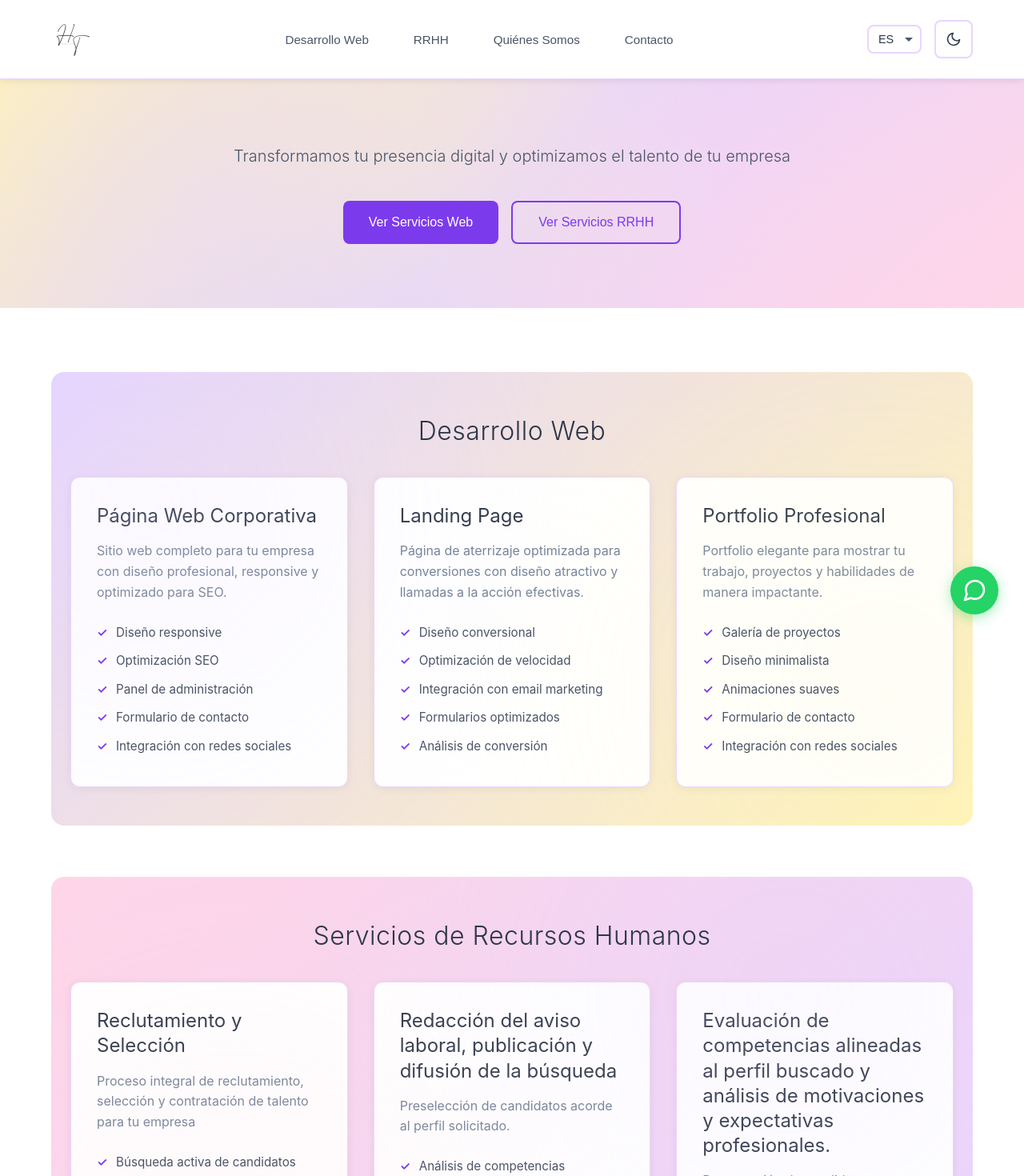
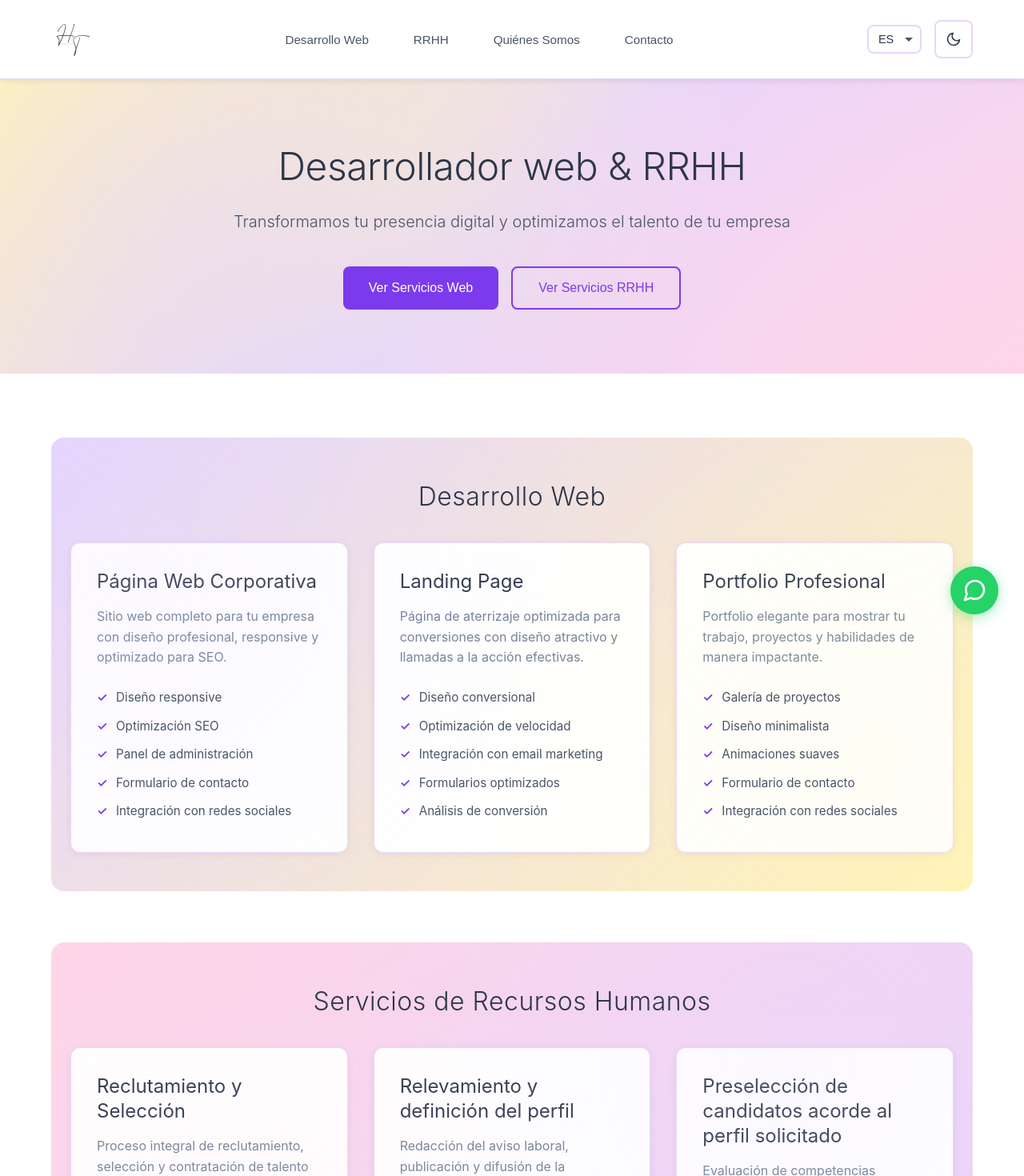
Before and after one commit to JonathanB0291/Consultora-digital-y-RRHH, a React (Vite) app: page / in a window 1280 px wide. Shown: the top 1470 px of the page at 80% size. Built offline with nearby package versions, Linux system fonts and the light colour scheme; no server answers.

Commit message:
cambios en traslations y hero

```diff
--- a/src/components/Hero.jsx
+++ b/src/components/Hero.jsx
@@ -14,6 +14,9 @@ const Hero = () => {
   return (
     <section className="hero" aria-label="Hero section">
       <div className="hero-content">
+        <h1 className="hero-title">
+          {t('hero.title')}
+        </h1>
         <p className="hero-subtitle">
           {t('hero.subtitle')}
         </p>
--- a/src/translations/translations.js
+++ b/src/translations/translations.js
@@ -1,13 +1,14 @@
 export const translations = {
   es: {
     // Header
+    'page.title': 'HumanTech | Desarrollo Web y Recursos Humanos',
     'header.nav.web': 'Desarrollo Web',
     'header.nav.rrhh': 'RRHH',
     'header.nav.about': 'Quiénes Somos',
     'header.nav.contact': 'Contacto',
 
     // Hero
-    'hero.title': 'Desarrollo Web y Recursos Humanos',
+    'hero.title': 'Desarrollador web & RRHH',
     'hero.subtitle': 'Transformamos tu presencia digital y optimizamos el talento de tu empresa',
     'hero.button.web': 'Ver Servicios Web',
     'hero.button.rrhh': 'Ver Servicios RRHH',
@@ -26,11 +27,11 @@ export const translations = {
 
     // Services
     'service.recruitment.name': 'Reclutamiento y Selección',
-    'service.recruitment.desc': 'Proceso integral de reclutamiento, selección y contratación de talento para tu empresa',
-    'service.evaluation.name': 'Redacción del aviso laboral, publicación y difusión de la búsqueda',
-    'service.evaluation.desc': 'Preselección de candidatos acorde al perfil solicitado.',
-    'service.psychological.name': 'Evaluación de competencias alineadas al perfil buscado y análisis de motivaciones y expectativas profesionales.',
-    'service.psychological.desc': 'Presentación de candidatos finalistas. - entrega de Shortlist de 2 a 3 candidatos e Informe resumido por candidato con observaciones y recomendación.',
+    'service.recruitment.desc': 'Proceso integral de reclutamiento, selección y contratación de talento para tu empresa.',
+    'service.evaluation.name': 'Relevamiento y definición del perfil',
+    'service.evaluation.desc': 'Redacción del aviso laboral, publicación y difusión de la búsqueda',
+    'service.psychological.name': 'Preselección de candidatos acorde al perfil solicitado',
+    'service.psychological.desc': 'Evaluación de competencias alineadas al perfil buscado y análisis de motivaciones y expectativas profesionales.\nPresentación de candidatos finalistas - entrega de Shortlist de 2 a 3 candidatos e Informe resumido por candidato con observaciones y recomendación.',
 
     // Product Card
     'product.addToCart': 'Añadir al carrito',
@@ -142,13 +143,14 @@ export const translations = {
 
   en: {
     // Header
+    'page.title': 'HumanTech | Web Development and Human Resources',
     'header.nav.web': 'Web Development',
     'header.nav.rrhh': 'HR',
     'header.nav.about': 'About Us',
     'header.nav.contact': 'Contact',
 
     // Hero
-    'hero.title': 'Digital and HR Solutions',
+    'hero.title': 'Web Developer & HR',
     'hero.subtitle': 'We transform your digital presence and optimize your company\'s talent',
     'hero.button.web': 'View Web Services',
     'hero.button.rrhh': 'View HR Services',
@@ -167,11 +169,11 @@ export const translations = {
 
     // Services
     'service.recruitment.name': 'Recruitment and Selection',
-    'service.recruitment.desc': 'Complete service for searching, selecting and hiring talent for your company.',
-    'service.evaluation.name': 'Performance Evaluation',
-    'service.evaluation.desc': 'Comprehensive system for evaluating your employees\' performance with metrics and improvement plans.',
-    'service.psychological.name': 'Personalized Psychosocial Counseling',
-    'service.psychological.desc': 'We help you find clarity, confidence and direction in your career path. We create a personalized plan of guidance and professional growth so you can improve your work situation, enhance your profile and open new opportunities according to what you are really looking for.',
+    'service.recruitment.desc': 'Comprehensive recruitment, selection and hiring process for your company.',
+    'service.evaluation.name': 'Survey and profile definition',
+    'service.evaluation.desc': 'Writing job postings, publishing and disseminating the search',
+    'service.psychological.name': 'Pre-selection of candidates according to the required profile',
+    'service.psychological.desc': 'Evaluation of competencies aligned with the desired profile and analysis of professional motivations and expectations.\nPresentation of final candidates - delivery of shortlist of 2-3 candidates and summary report per candidate with observations and recommendations.',
 
     // Product Card
     'product.addToCart': 'Add to cart',
@@ -283,13 +285,14 @@ export const translations = {
 
   pt: {
     // Header
+    'page.title': 'HumanTech | Desenvolvimento Web e Recursos Humanos',
     'header.nav.web': 'Desenvolvimento Web',
     'header.nav.rrhh': 'RH',
     'header.nav.about': 'Quem Somos',
     'header.nav.contact': 'Contato',
 
     // Hero
-    'hero.title': 'Soluções Digitais e de RH',
+    'hero.title': 'Desenvolvedor Web & RH',
     'hero.subtitle': 'Transformamos sua presença digital e otimizamos o talento da sua empresa',
     'hero.button.web': 'Ver Serviços Web',
     'hero.button.rrhh': 'Ver Serviços de RH',
```
